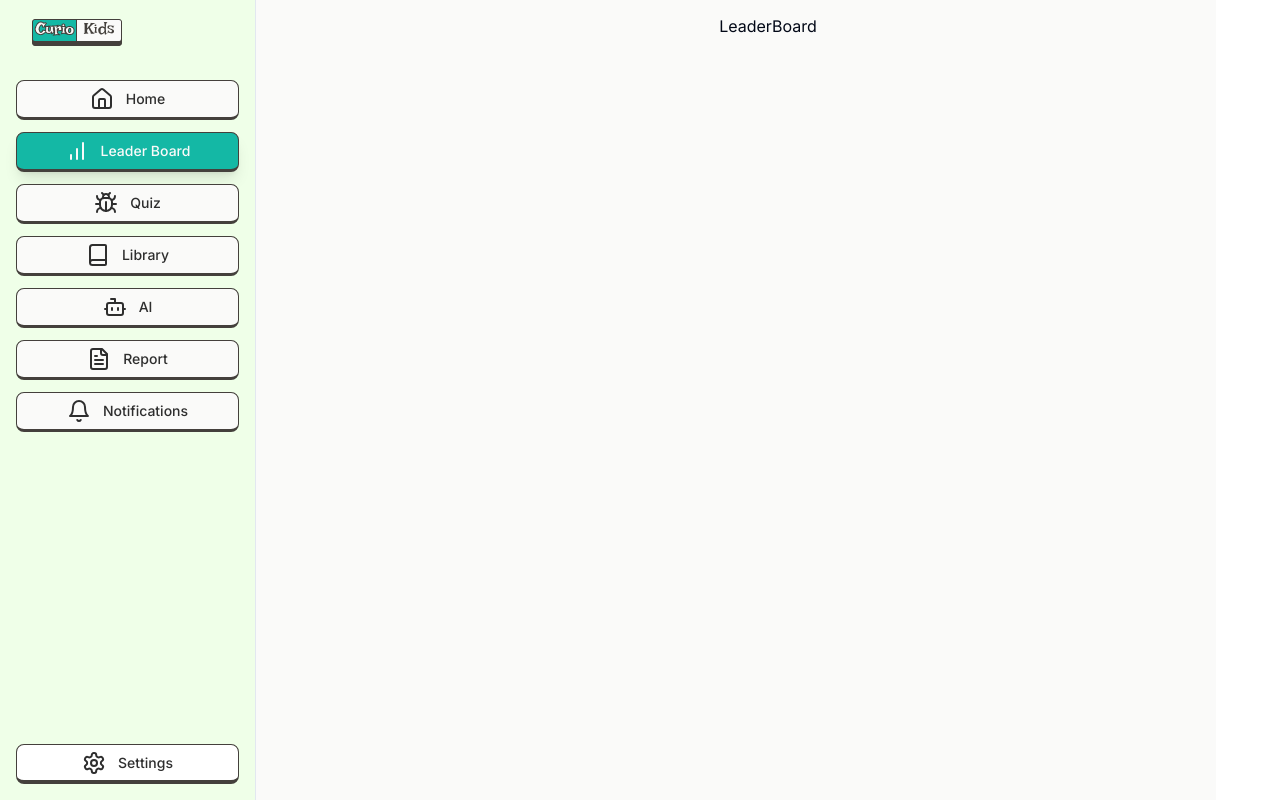
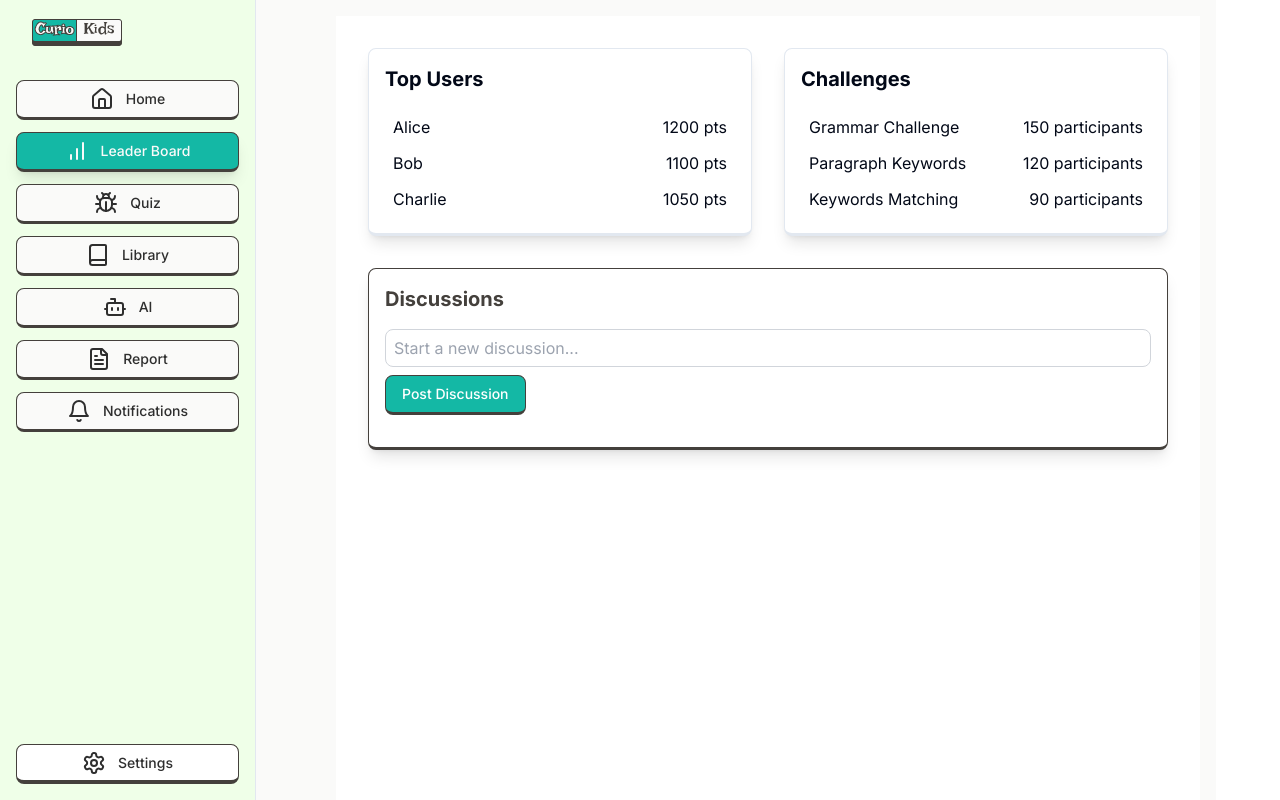
Before and after one commit to aye-shadow/curiokids, a Next.js app: page /dashboard in a window 1280 px wide. Both pictures are taken after a click on the button "Leader Board". Shown: the top 800 px of the page. Built offline with nearby package versions, Linux system fonts and the light colour scheme.

Commit message:
Leaderboard setup

```diff
--- a/components/Sidebar/LeaderBoard.tsx
+++ b/components/Sidebar/LeaderBoard.tsx
@@ -1,9 +1,16 @@
 import React from 'react'
+import TopUsers from './LeaderBoard/TopUsers'
+import Discussions from './LeaderBoard/Discussions'
+import Challenges from './LeaderBoard/Challenges'
 
 const LeaderBoard = () => {
   return (
-    <div className='flex flex-col items-center justify-center'>
-      LeaderBoard
+<div className="min-h-screen bg-background p-8">
+      <div className="grid grid-cols-1 md:grid-cols-2 gap-8">
+        <TopUsers />
+        <Challenges />
+      </div>
+      <Discussions />
     </div>
   )
 }
--- /dev/null
+++ b/components/Sidebar/LeaderBoard/Challenges.tsx
@@ -0,0 +1,26 @@
+import React from 'react';
+
+const Challenges = () => {
+  // Mock data
+  const challenges = [
+    { title: 'Grammar Challenge', participants: 150 },
+    { title: 'Paragraph Keywords', participants: 120 },
+    { title: 'Keywords Matching', participants: 90 },
+  ];
+
+  return (
+    <div className="bg-white p-4 rounded-lg shadow-lg border-x-[1.5px] border-b-[3px] border-t-[1px]">
+      <h2 className="text-xl font-bold  mb-4">Challenges</h2>
+      <ul>
+        {challenges.map((challenge, index) => (
+          <li key={index} className="flex justify-between p-2 rounded-lg hover:bg-highlight">
+            <span>{challenge.title}</span>
+            <span>{challenge.participants} participants</span>
+          </li>
+        ))}
+      </ul>
+    </div>
+  );
+};
+
+export default Challenges;
--- /dev/null
+++ b/components/Sidebar/LeaderBoard/Discussions.tsx
@@ -0,0 +1,156 @@
+'use client'
+import { Button } from '@/components/ui/button';
+import React, { useState, useEffect } from 'react';
+
+interface Comment {
+  id: number;
+  text: string;
+  votes: number;
+  comments: string[];
+  userVote: number; // 1 for upvote, -1 for downvote, 0 for no vote
+}
+
+const Discussions = () => {
+  const [discussions, setDiscussions] = useState<Comment[]>([]);
+  const [newDiscussion, setNewDiscussion] = useState<string>('');
+
+  // Load discussions from local storage on component mount
+  useEffect(() => {
+    const savedDiscussions = localStorage.getItem('discussions');
+    if (savedDiscussions) {
+      setDiscussions(JSON.parse(savedDiscussions));
+    }
+  }, []);
+
+  // Save discussions to local storage whenever they change
+  useEffect(() => {
+    localStorage.setItem('discussions', JSON.stringify(discussions));
+  }, [discussions]);
+
+  const addDiscussion = () => {
+    if (newDiscussion.trim() !== '') {
+      const newComment: Comment = {
+        id: Date.now(), // Use a unique identifier
+        text: newDiscussion,
+        votes: 0,
+        comments: [],
+        userVote: 0,
+      };
+      setDiscussions([newComment, ...discussions]);
+      setNewDiscussion('');
+    }
+  };
+
+  const voteDiscussion = (id: number, type: 'up' | 'down') => {
+    setDiscussions(discussions.map(discussion => {
+      if (discussion.id === id) {
+        let newVoteCount = discussion.votes;
+        let newUserVote = discussion.userVote;
+
+        if (type === 'up') {
+          if (discussion.userVote === 1) {
+            newVoteCount -= 1;
+            newUserVote = 0;
+          } else if (discussion.userVote === 0) {
+            newVoteCount += 1;
+            newUserVote = 1;
+          } else if (discussion.userVote === -1) {
+            newVoteCount += 2;
+            newUserVote = 1;
+          }
+        } else if (type === 'down') {
+          if (discussion.userVote === -1) {
+            newVoteCount += 1;
+            newUserVote = 0;
+          } else if (discussion.userVote === 0) {
+            newVoteCount -= 1;
+            newUserVote = -1;
+          } else if (discussion.userVote === 1) {
+            newVoteCount -= 2;
+            newUserVote = -1;
+          }
+        }
+
+        return {
+          ...discussion,
+          votes: newVoteCount,
+          userVote: newUserVote,
+        };
+      }
+      return discussion;
+    }));
+  };
+
+  const addComment = (id: number, comment: string) => {
+    setDiscussions(discussions.map(discussion => {
+      if (discussion.id === id) {
+        return {
+          ...discussion,
+          comments: [...discussion.comments, comment],
+        };
+      }
+      return discussion;
+    }));
+  };
+
+  return (
+    <div className="bg-white p-4 rounded-lg shadow-lg mt-8 border-[#44403C] border-x-[1.5px] border-b-[3px] border-t-[1px]">
+      <h2 className="text-xl text-[#44403C] font-bold mb-4">Discussions</h2>
+      <div className="mb-4">
+        <input
+          type="text"
+          value={newDiscussion}
+          onChange={(e) => setNewDiscussion(e.target.value)}
+          placeholder="Start a new discussion..."
+          className="w-full p-2 border border-gray-300 rounded-lg mb-2"
+        />
+        <Button onClick={addDiscussion}
+        className="bg-[#14B8A5] border-[#44403C] text-white border-x-[1.5px] border-b-[3px] border-t-[1px] px-4 py-2 rounded-lg">
+          Post Discussion
+        </Button>
+      </div>
+      <ul>
+        {discussions.map((discussion) => (
+          <li key={discussion.id} className="p-4 border-b border-gray-200">
+            <div className="flex justify-between items-center mb-2">
+              <p>{discussion.text}</p>
+              <div className="flex items-center">
+                <button
+                  onClick={() => voteDiscussion(discussion.id, 'up')}
+                  className={`mr-2 ${discussion.userVote === 1 ? 'text-primary' : ''}`}
+                >
+                  👍
+                </button>
+                <span>{discussion.votes}</span>
+                <button
+                  onClick={() => voteDiscussion(discussion.id, 'down')}
+                  className={`ml-2 ${discussion.userVote === -1 ? 'text-primary' : ''}`}
+                >
+                  👎
+                </button>
+              </div>
+            </div>
+            <div className="ml-4">
+              {discussion.comments.map((comment, index) => (
+                <p key={index} className="text-sm text-secondary mt-1">{comment}</p>
+              ))}
+            </div>
+            <input
+              type="text"
+              placeholder="Write a comment..."
+              className="w-full p-2 border border-gray-300 rounded-lg mt-2"
+              onKeyDown={(e) => {
+                if (e.key === 'Enter' && e.currentTarget.value.trim() !== '') {
+                  addComment(discussion.id, e.currentTarget.value);
+                  e.currentTarget.value = '';
+                }
+              }}
+            />
+          </li>
+        ))}
+      </ul>
+    </div>
+  );
+};
+
+export default Discussions;
--- /dev/null
+++ b/components/Sidebar/LeaderBoard/TopUsers.tsx
@@ -0,0 +1,26 @@
+import React from 'react';
+
+const TopUsers = () => {
+  // Mock data
+  const users = [
+    { name: 'Alice', score: 1200 },
+    { name: 'Bob', score: 1100 },
+    { name: 'Charlie', score: 1050 },
+  ];
+
+  return (
+    <div className="bg-white p-4 rounded-lg shadow-lg border-x-[1.5px] border-b-[3px] border-t-[1px]">
+      <h2 className="text-xl font-bold  mb-4">Top Users</h2>
+      <ul>
+        {users.map((user, index) => (
+          <li key={index} className="flex justify-between p-2 rounded-lg hover:bg-highlight">
+            <span>{user.name}</span>
+            <span>{user.score} pts</span>
+          </li>
+        ))}
+      </ul>
+    </div>
+  );
+};
+
+export default TopUsers;
```
